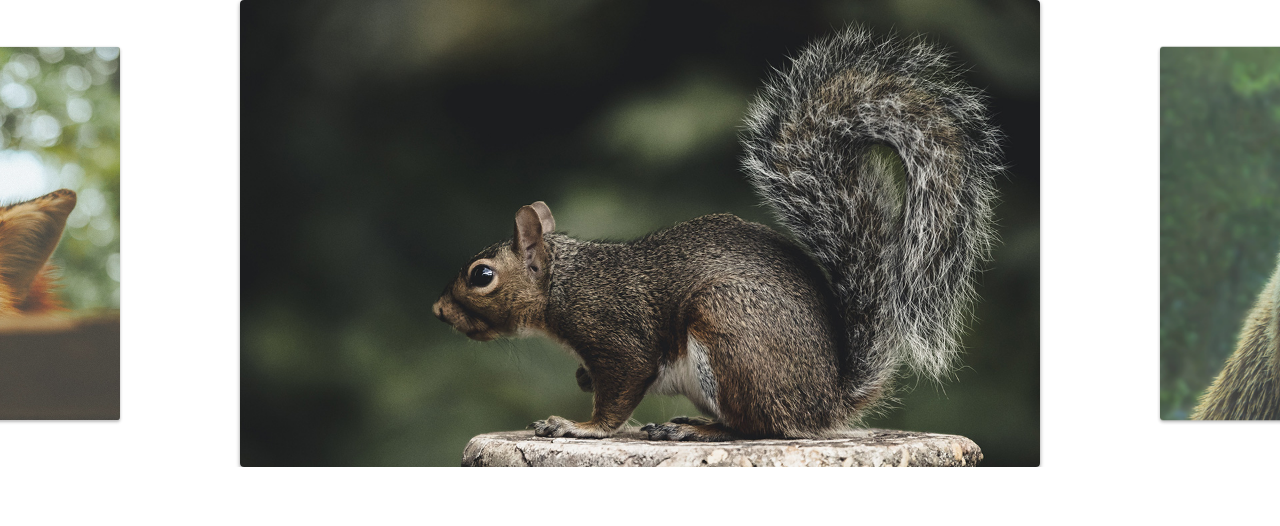
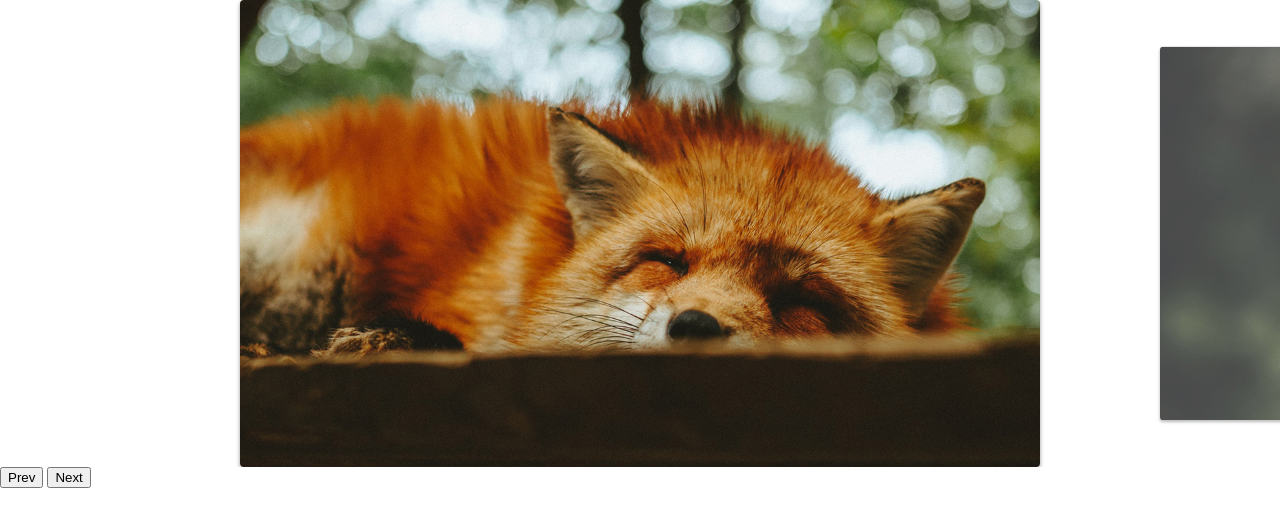
Before and after one commit to IsaacCidreira/slide, a plain HTML site: page index.html in a window 1280 px wide. Drawn offline with Linux system fonts and the light colour scheme.

Commit message:
navegacao adicionada por button

```diff
--- a/index.html
+++ b/index.html
@@ -18,6 +18,10 @@
         <li><img src="img/foto6.jpg" alt="" /></li>
       </ul>
     </div>
+    <div class="arrow-nav">
+      <button class="prev">Prev</button>
+      <button class="next">Next</button>
+    </div>
     <script type="module" src="js/script.js"></script>
   </body>
 </html>
--- a/js/script.js
+++ b/js/script.js
@@ -1,7 +1,6 @@
-import Slide from "./slide.js";
+import { SlideNav } from "./slide.js";
 
-const slide = new Slide(".slide", ".slide-wrapper");
+const slide = new SlideNav(".slide", ".slide-wrapper");
 slide.init();
 
-slide.changeSlide(2);
-slide.activePrevSlide();
+slide.addArrow(".prev", ".next");
--- a/js/slide.js
+++ b/js/slide.js
@@ -1,6 +1,6 @@
 import debounce from "./debounce.js";
 
-export default class Slide {
+export class Slide {
   constructor(slide, wrapper) {
     this.slide = document.querySelector(slide);
     this.wrapper = document.querySelector(wrapper);
@@ -32,9 +32,7 @@ export default class Slide {
       this.dist.startX = event.changedTouches[0].clientX;
       movetype = "touchmove";
     }
-
     this.wrapper.addEventListener(movetype, this.onMove);
-
     this.transition(false);
   }
 
@@ -72,6 +70,8 @@ export default class Slide {
     this.wrapper.addEventListener("touchend", this.onEnd);
   }
 
+  // Slides config
+
   slidePosition(slide) {
     const margin = (this.wrapper.offsetWidth - slide.offsetWidth) / 2;
     return -(slide.offsetLeft - margin);
@@ -80,10 +80,7 @@ export default class Slide {
   slidesConfig() {
     this.slideArray = [...this.slide.children].map((element) => {
       const position = this.slidePosition(element);
-      return {
-        position,
-        element,
-      };
+      return { position, element };
     });
   }
 
@@ -119,22 +116,26 @@ export default class Slide {
     if (this.index.next !== undefined) this.changeSlide(this.index.next);
   }
 
-  onRezise() {
+  onResize() {
     setTimeout(() => {
       this.slidesConfig();
       this.changeSlide(this.index.active);
-    }, 300);
+    }, 1000);
   }
 
   addResizeEvent() {
-    window.addEventListener("resize", this.onRezise);
+    window.addEventListener("resize", this.onResize);
   }
 
   bindEvents() {
     this.onStart = this.onStart.bind(this);
     this.onMove = this.onMove.bind(this);
     this.onEnd = this.onEnd.bind(this);
-    this.onRezise = debounce(this.onRezise.bind(this), 200);
+
+    this.activePrevSlide = this.activePrevSlide.bind(this);
+    this.activeNextSlide = this.activeNextSlide.bind(this);
+
+    this.onResize = debounce(this.onResize.bind(this), 200);
   }
 
   init() {
@@ -143,6 +144,20 @@ export default class Slide {
     this.addSlideEvents();
     this.slidesConfig();
     this.addResizeEvent();
+    this.changeSlide(0);
     return this;
   }
 }
+
+export class SlideNav extends Slide {
+  addArrow(prev, next) {
+    this.prevElement = document.querySelector(prev);
+    this.nextElement = document.querySelector(next);
+    this.addArrowEvent();
+  }
+
+  addArrowEvent() {
+    this.prevElement.addEventListener("click", this.activePrevSlide);
+    this.nextElement.addEventListener("click", this.activeNextSlide);
+  }
+}
```
